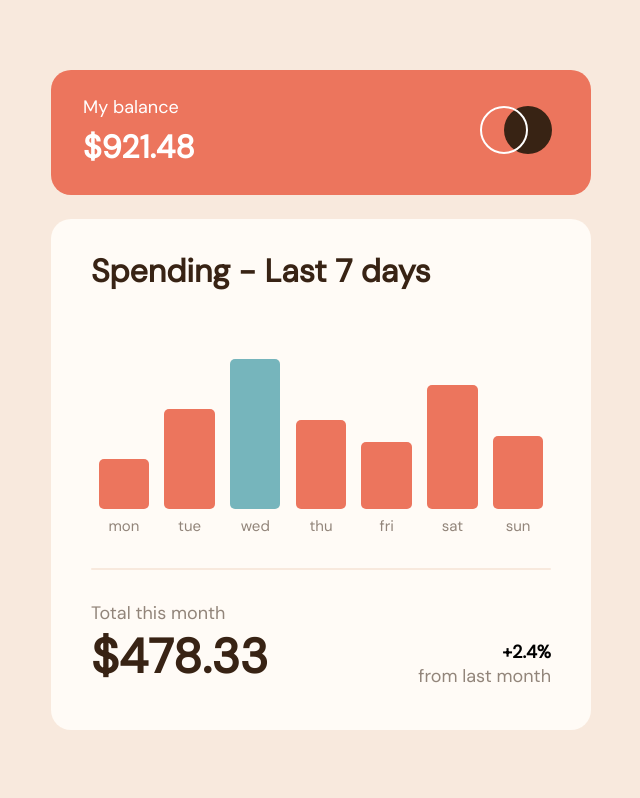
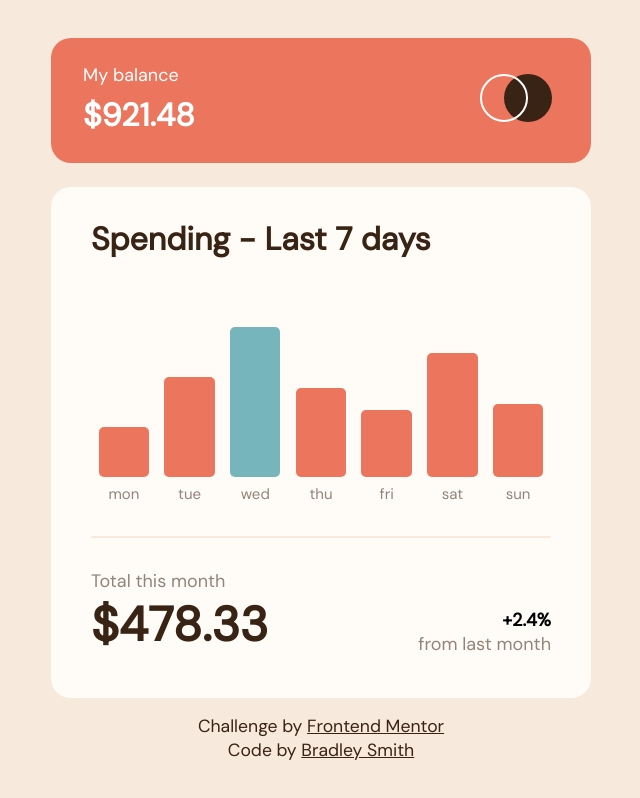
Before and after one commit to bradleyhop/frontend-mentor-expenses-chart-component, a Vue app: page / in a window 1280 px wide. Shown: the whole page, without its empty margins (319-959 px from the left). Built offline with nearby package versions, Linux system fonts and the light colour scheme.

Commit message:
add project attrribution; npm audit fix

```diff
--- a/src/App.vue
+++ b/src/App.vue
@@ -14,6 +14,20 @@ export default {
   <main>
     <div class="expChartContainer">
       <ExpenseReport />
+      <p class="attribution">
+        Challenge by
+        <a
+          href="https://www.frontendmentor.io/challenges/expenses-chart-component-e7yJBUdjwt"
+          class="attr-link"
+          >Frontend Mentor</a
+        ><br />
+        Code by
+        <a
+          href="https://github.com/bradleyhop/frontend-mentor-expenses-chart-component"
+          class="attr-link"
+          >Bradley Smith</a
+        >
+      </p>
     </div>
   </main>
 
@@ -31,5 +45,18 @@ body {
   display: flex;
   align-items: center;
   justify-content: center;
+  flex-direction: column;
+}
+
+.attribution {
+  color: $darkBrown;
+  margin-top: 1rem;
+  font-size: 1.1rem;
+  text-align: center;
+  line-height: 1.5rem;
+}
+
+.attr-link {
+  text-decoration: underline;
 }
 </style>
```
Also changed, not shown: 2 other files (tests, documents, lock files or other folders).
